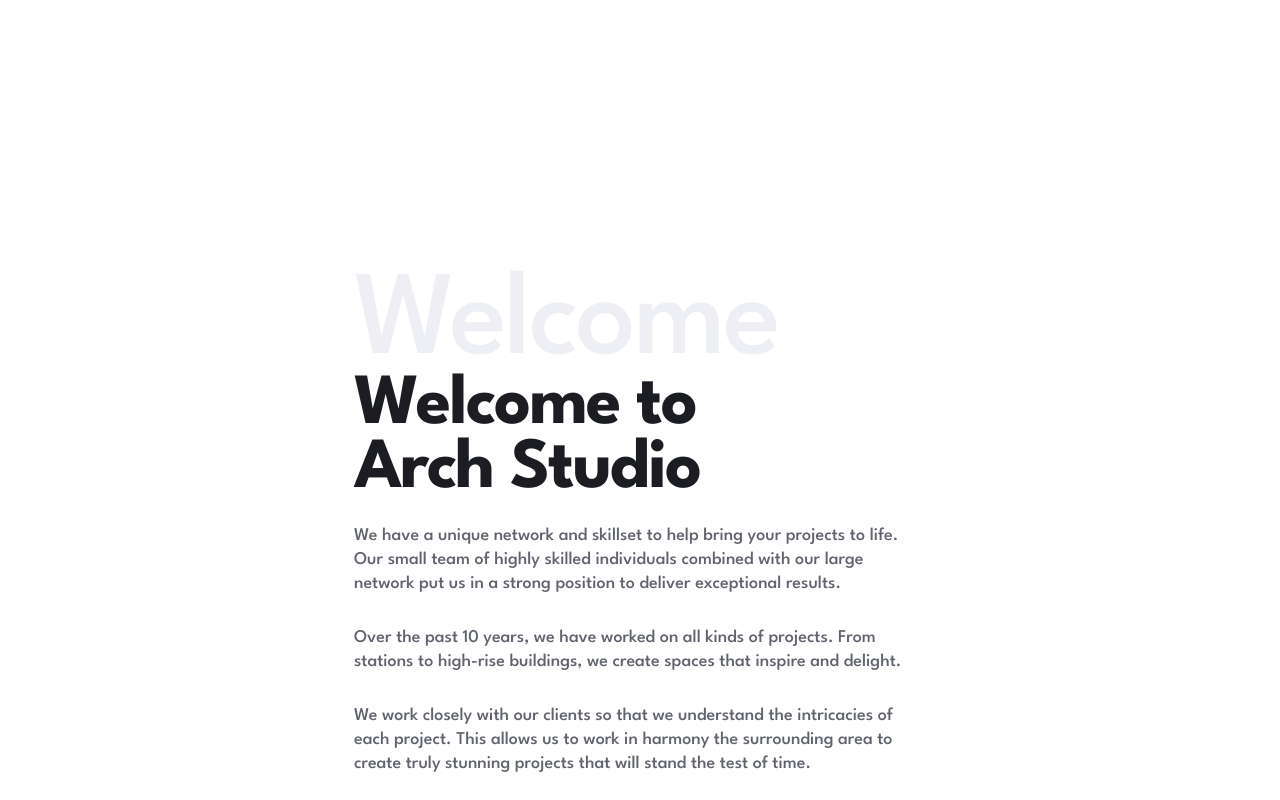
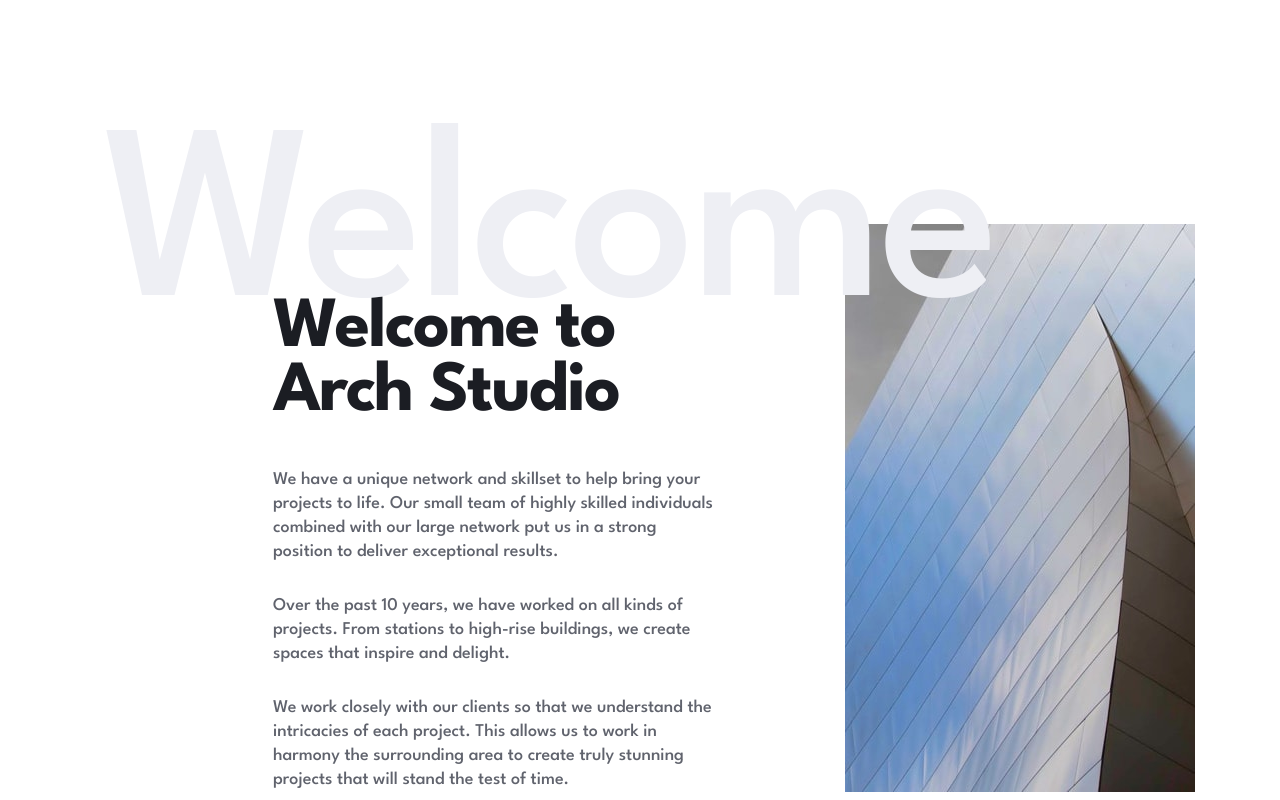
Before and after one commit to gigakhrz/arch-studio-multi-page-website, a Next.js app: page / in a window 1280 px wide. Shown: the part 960-1760 px from the top of the page. Built offline with nearby package versions, Linux system fonts and the light colour scheme.

Commit message:
create welcome desktop site

```diff
--- a/src/app/components/homeChilds/Welocome.tsx
+++ b/src/app/components/homeChilds/Welocome.tsx
@@ -1,28 +1,35 @@
+import Image from "next/image";
+import welcomeImg from "../../../../public/assets/home/desktop/image-welcome.jpg";
+
 const Welcome = (): JSX.Element => {
   return (
-    <div className="flex flex-col gap-[69px] w-[375px] px-[32px] md:w-[572px] md:gap-0 md:mb-[130px] md:p-0">
+    <div className="flex w-full items-center justify-center lg:w-[860px] xl:w-[1110px] xl:justify-end">
+      <div className="flex flex-col gap-[69px] w-[375px] px-[32px] md:w-[572px] md:gap-0 md:mb-[130px] md:p-0 lg:mb-0 lg:self-end lg:relative">
         <hr className="bg-[#C8CCD8] border-none w-[65px] h-[1px] md:hidden" />
-      <h1 className="text-[120px] text-[#EEEFF4] leading-[200px] tracking-[-3px] hidden md:block mb-[-50px]">
+        <h1
+          className="text-[120px] text-[#EEEFF4] leading-[200px] tracking-[-3px] hidden md:block mb-[-50px] lg:absolute lg:text-[250px]
+        lg:leading-[200px] lg:tracking-[-5px] lg:right-[-275px] lg:top-[-162px] xl:right-[-150px]"
+        >
           Welcome
         </h1>
-      <div className=" flex flex-col items-center gap-[22px] md:items-start md:ga[43px]">
+        <div className=" flex flex-col items-center gap-[22px] md:items-start md:ga[43px] lg:gap-[43px] lg:w-[445px]">
           <h1
             className="text-[48px] leading-[52px] font-bold tracking=[-1.72px] text-[#1B1D23] md:text-[72px]
         md:leading-[64px] md:tracking-[-2px] md:w-[446px]"
           >
             Welcome to Arch Studio
           </h1>
-        <div className="flex flex-col items-center gap-[30px] mb-[40px]">
+          <div className="flex flex-col items-center gap-[30px] mb-[40px] lg:mb-0">
             <p className="text-[18px] leading-[24px] font-medium  text-[#60636D]">
-            We have a unique network and skillset to help bring your projects to
-            life. Our small team of highly skilled individuals combined with our
-            large network put us in a strong position to deliver exceptional
-            results.
+              We have a unique network and skillset to help bring your projects
+              to life. Our small team of highly skilled individuals combined
+              with our large network put us in a strong position to deliver
+              exceptional results.
             </p>
             <p className="text-[18px] leading-[24px] font-medium  text-[#60636D]">
               Over the past 10 years, we have worked on all kinds of projects.
-            From stations to high-rise buildings, we create spaces that inspire
-            and delight.
+              From stations to high-rise buildings, we create spaces that
+              inspire and delight.
             </p>
             <p className="text-[18px] leading-[24px] font-medium  text-[#60636D]">
               We work closely with our clients so that we understand the
@@ -33,6 +40,8 @@ const Welcome = (): JSX.Element => {
           </div>
         </div>
       </div>
+      <Image src={welcomeImg} alt="" className=" self-end " />
+    </div>
   );
 };
 
```
Lines whose indentation alone changed are shown as unchanged.
